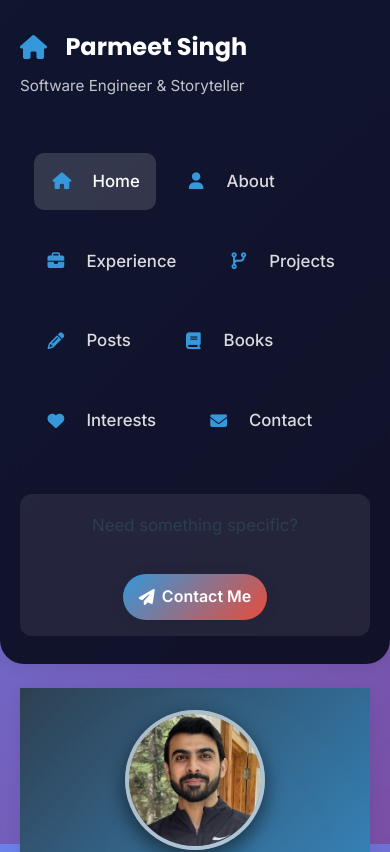
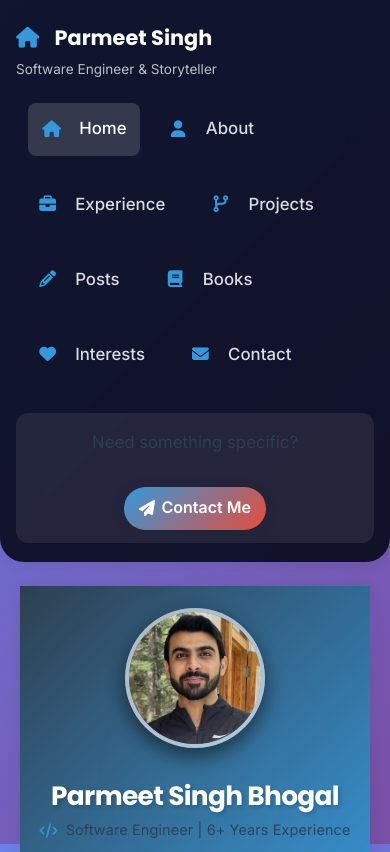
Before and after one commit to psparmeet14/psparmeet14.github.io, a React (Vite) app: page / in a window 390 px wide. Shown: the top 852 px of the page. Built offline with nearby package versions, Linux system fonts and the light colour scheme.

Commit message:
feat: Update sidebar styles for improved layout and responsiveness

```diff
--- a/src/assets/style.css
+++ b/src/assets/style.css
@@ -43,11 +43,11 @@ body {
 }
 
 .app-sidebar {
-    width: 280px;
+    width: 260px;
     background: rgba(7, 11, 27, 0.9);
     backdrop-filter: blur(18px);
     color: #ffffff;
-    padding: 2rem 1.5rem;
+    padding: 1.5rem 1.1rem 1.25rem;
     box-shadow: var(--shadow);
     position: sticky;
     top: 0;
@@ -151,30 +151,36 @@ header p {
 .side-nav {
     display: flex;
     flex-direction: column;
-    gap: 2rem;
+    gap: 1.25rem;
     height: 100%;
 }
 
 .side-nav__brand {
     display: flex;
     flex-direction: column;
-    gap: 0.35rem;
+    gap: 0.2rem;
 }
 
 .side-nav__title {
     font-family: var(--font-heading);
     font-weight: 700;
-    font-size: 1.5rem;
+    font-size: 1.3rem;
     color: #ffffff;
     text-decoration: none;
     display: inline-flex;
     align-items: center;
-    gap: 0.65rem;
+    gap: 0.45rem;
+    white-space: nowrap;
+}
+
+.side-nav__name {
+    white-space: nowrap;
 }
 
 .side-nav__subtitle {
-    font-size: 0.95rem;
-    color: rgba(255, 255, 255, 0.75);
+    font-size: 0.85rem;
+    color: rgba(255, 255, 255, 0.72);
+    margin: 0;
 }
 
 .side-nav__links {
@@ -183,15 +189,15 @@ header p {
     margin: 0;
     display: flex;
     flex-direction: column;
-    gap: 0.4rem;
+    gap: 0.25rem;
 }
 
 .side-nav__link {
     display: flex;
     align-items: center;
-    gap: 0.65rem;
-    padding: 0.8rem 1rem;
-    border-radius: 10px;
+    gap: 0.6rem;
+    padding: 0.65rem 0.85rem;
+    border-radius: 8px;
     color: rgba(255, 255, 255, 0.85);
     text-decoration: none;
     font-weight: 500;
@@ -199,7 +205,7 @@ header p {
 }
 
 .side-nav__link .icon {
-    width: 24px;
+    width: 20px;
     text-align: center;
 }
 
@@ -207,13 +213,13 @@ header p {
 .side-nav__link.is-active {
     background: rgba(255, 255, 255, 0.15);
     color: #ffffff;
-    transform: translateX(6px);
+    transform: translateX(4px);
 }
 
 .side-nav__footer {
     margin-top: auto;
     background: rgba(255, 255, 255, 0.08);
-    padding: 1rem;
+    padding: 0.85rem;
     border-radius: 12px;
     color: rgba(255, 255, 255, 0.9);
     text-align: center;
@@ -222,11 +228,11 @@ header p {
 .side-nav__cta {
     display: inline-flex;
     align-items: center;
-    gap: 0.45rem;
-    margin-top: 0.75rem;
+    gap: 0.4rem;
+    margin-top: 0.5rem;
     background: linear-gradient(135deg, var(--secondary-color), var(--accent-color));
     color: #ffffff;
-    padding: 0.65rem 1rem;
+    padding: 0.55rem 0.95rem;
     border-radius: 999px;
     text-decoration: none;
     font-weight: 600;
@@ -239,8 +245,8 @@ header p {
 
 @media (max-width: 1200px) {
     .app-sidebar {
-        width: 240px;
-        padding: 1.75rem 1.25rem;
+        width: 230px;
+        padding: 1.3rem 1rem 1.2rem;
     }
 }
 
--- a/src/components/Navbar.jsx
+++ b/src/components/Navbar.jsx
@@ -17,7 +17,7 @@ function Navbar() {
       <div className="side-nav__brand">
         <NavLink to="/" className="side-nav__title">
           <i className="fas fa-home icon" aria-hidden="true"></i>
-          Parmeet Singh
+          <span className="side-nav__name">Parmeet Singh</span>
         </NavLink>
         <p className="side-nav__subtitle">Software Engineer & Storyteller</p>
       </div>
```
